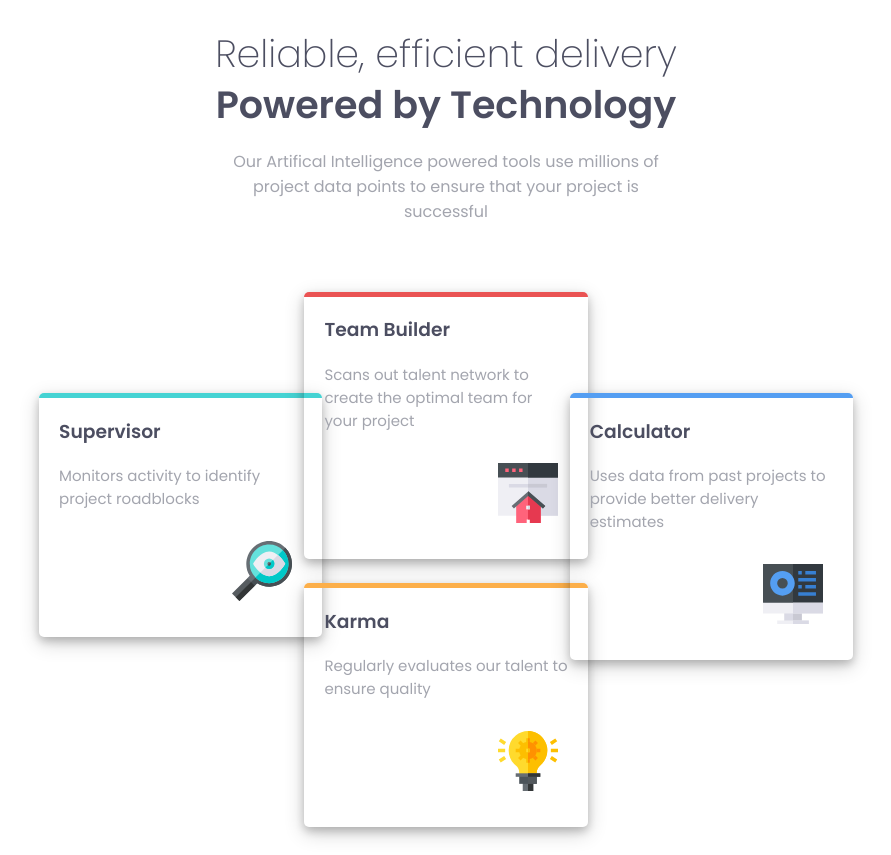
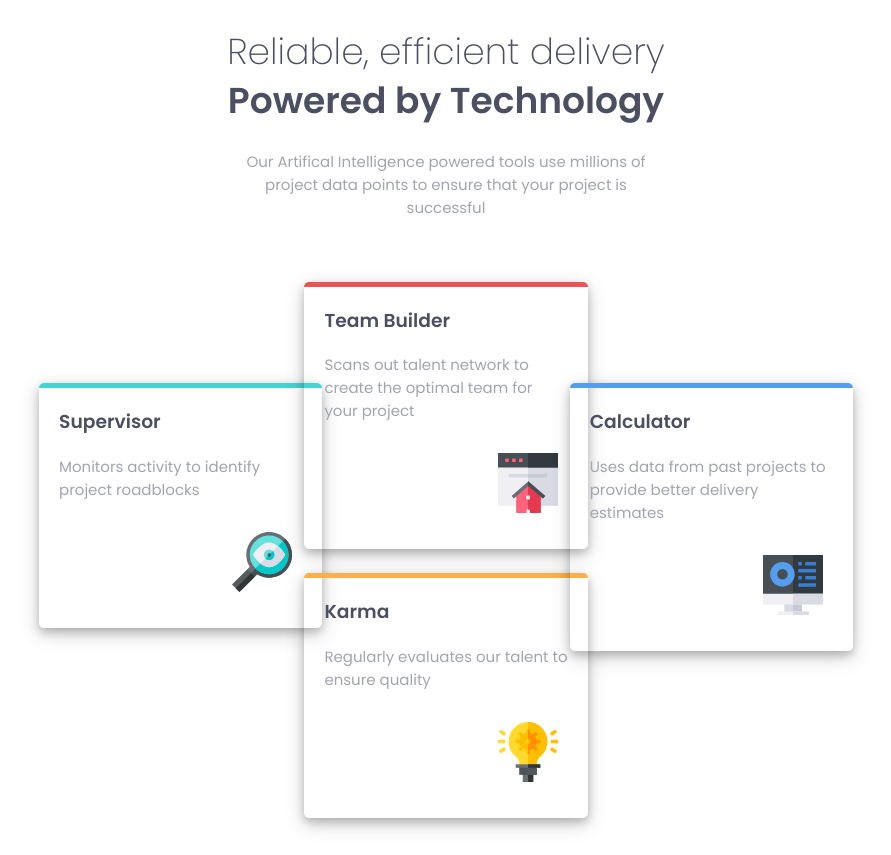
Before and after one commit to pearlanyanwu/four-card-feature.github.io, a plain HTML site: page index.html in a window 1536 px wide. Shown: the whole page, without its empty margins (322-1213 px from the left). Drawn offline with Linux system fonts and the light colour scheme.

Commit message:
edited font sizes for elements in header

```diff
--- a/style.css
+++ b/style.css
@@ -80,12 +80,13 @@ img {
 
 @media screen and (min-width: 1440px) {
   h1, h2 {
-    font-size: 38px;
+    font-size: 36px;
   }
 
   header p {
-    width: 30%;
-    margin-top: -1rem;
+    width: 28%;
+    margin-top: -0.5rem;
+    font-size: 15px;
   }
 
   .container {
```
